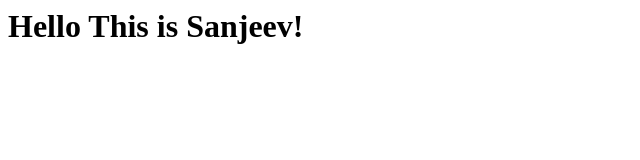
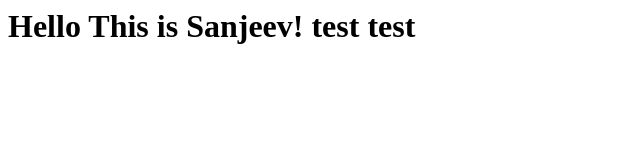
Before and after one commit to sanjushyam001/demojenkins, a plain HTML site: page index.html in a window 1280 px wide. Shown: the whole page, without its empty margins (0-640 px from the left). Drawn offline with Linux system fonts and the light colour scheme.

Commit message:
Update index.html

```diff
--- a/index.html
+++ b/index.html
@@ -1,5 +1,5 @@
 <html>
   <body>
-    <h1>Hello This is Sanjeev!</h1>
+    <h1>Hello This is Sanjeev! test test</h1>
   </body>
 </html>
```
